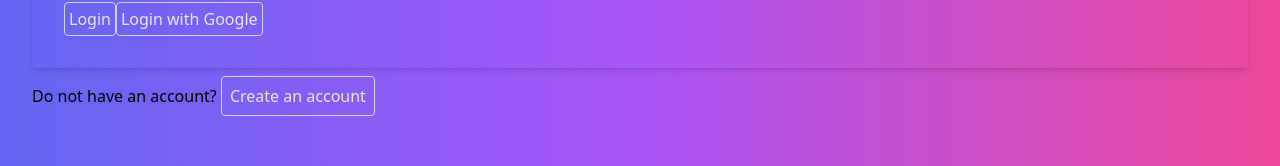
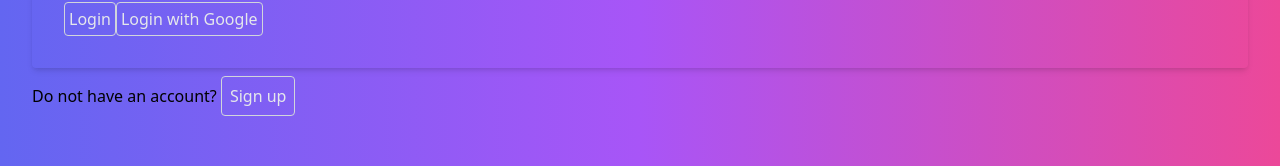
Before and after one commit to SyedTDK/wellbeing, a Next.js app: page /auth/login in a window 1280 px wide. Shown: the part 274-440 px from the top of the page. Built offline with nearby package versions, Linux system fonts and the light colour scheme; no server answers.

Commit message:
Update page.tsx

```diff
--- a/src/app/auth/login/page.tsx
+++ b/src/app/auth/login/page.tsx
@@ -85,7 +85,7 @@ const LoginPage = () => {
         </form>
         <div>
           Do not have an account?{" "}
-          <Link href="/auth/register" className="bg-transparent text-gray-200  p-2 rounded border border-gray-300 mr-4 hover:bg-gray-100 hover:text-gray-700">Create an account</Link>
+          <Link href="/auth/register" className="bg-transparent text-gray-200  p-2 rounded border border-gray-300 mr-4 hover:bg-gray-100 hover:text-gray-700">Sign up</Link>
         </div>
       </div>
       </body>
```
